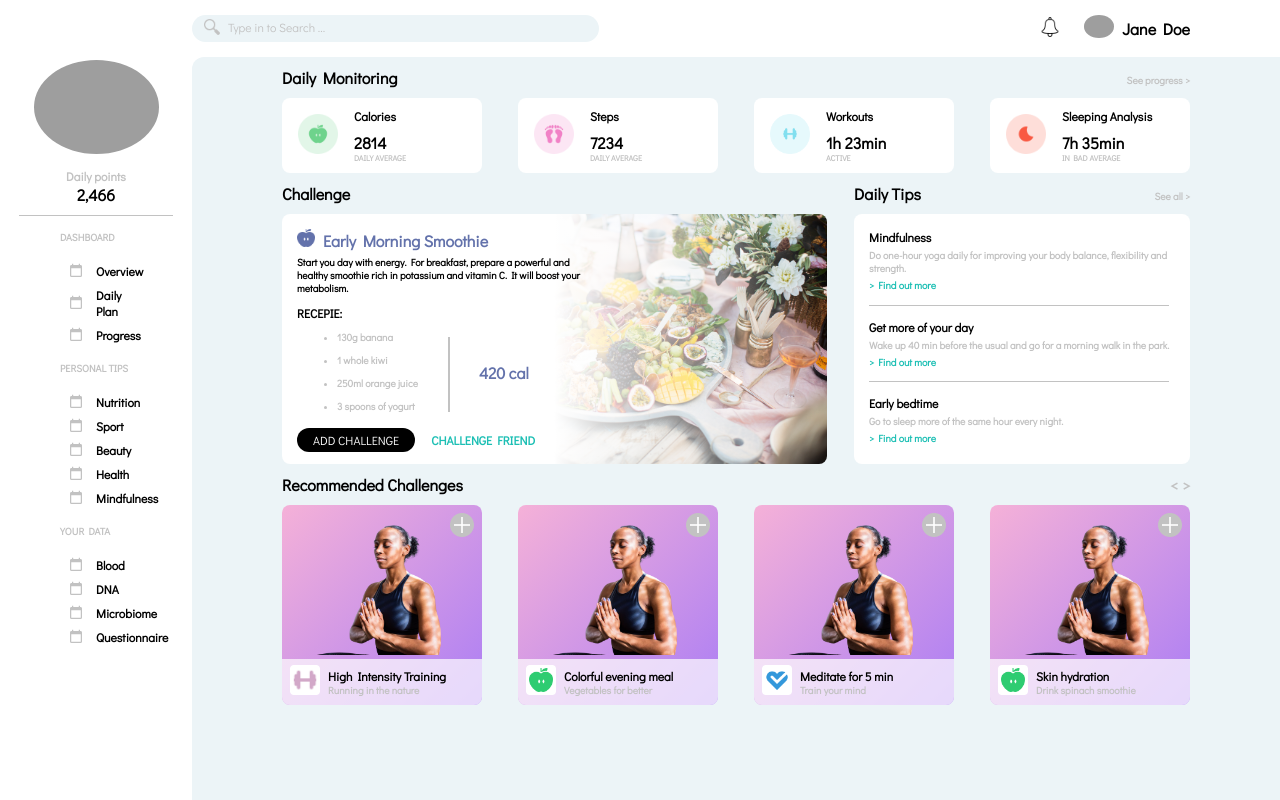
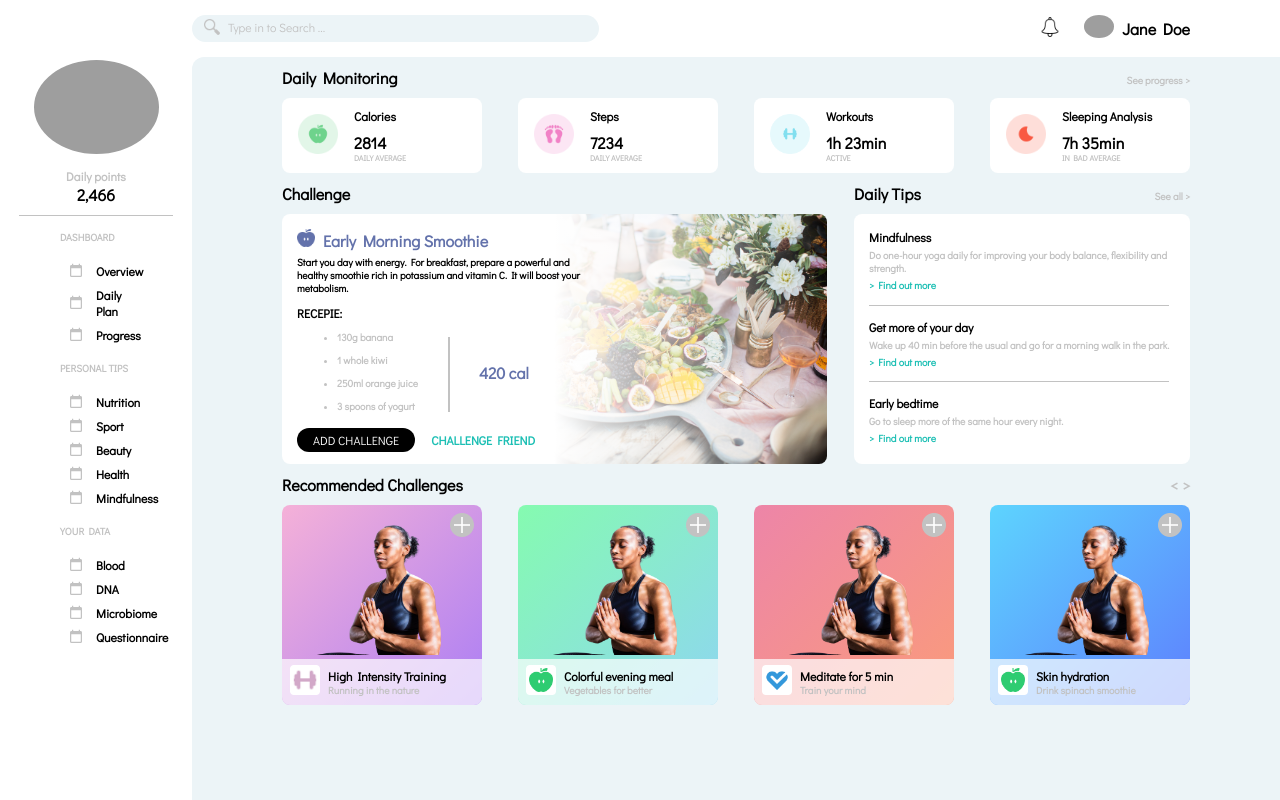
Before and after one commit to khalatevarun/SmartFit, a React (Create React App) app: page / in a window 1280 px wide. Built offline with nearby package versions, Linux system fonts and the light colour scheme; grey boxes are pictures that could not be loaded.

Commit message:
add different background color to each Recommeneded Challenge

```diff
--- a/src/components/Recommended/style.scss
+++ b/src/components/Recommended/style.scss
@@ -18,11 +18,6 @@
   color: $grey;
 }
 .recommended-box {
-  background: linear-gradient(
-    135deg,
-    rgba(245, 177, 216, 1) 0%,
-    rgba(172, 126, 244, 1) 100%
-  );
   display: flex;
   flex-direction: column;
   border-radius: 8px;
@@ -30,6 +25,35 @@
   height: 200px;
   position: relative;
 }
+.recommended-box:nth-of-type(1) {
+  background: linear-gradient(
+    135deg,
+    rgba(245, 177, 216, 1) 0%,
+    rgba(172, 126, 244, 1) 100%
+  );
+}
+.recommended-box:nth-of-type(2) {
+  background: linear-gradient(
+    135deg,
+    rgba(133, 251, 176, 1) 0%,
+    rgba(142, 214, 240, 1) 100%
+  );
+}
+.recommended-box:nth-of-type(3) {
+  background: linear-gradient(
+    135deg,
+    rgba(237, 133, 168, 1) 0%,
+    rgba(250, 155, 123, 1) 100%
+  );
+}
+.recommended-box:nth-of-type(4) {
+  background: linear-gradient(
+    135deg,
+    rgba(93, 212, 254, 1) 0%,
+    rgba(94, 127, 254, 1) 100%
+  );
+}
+
 .recommended-content {
   display: flex;
   flex: 1;
```
